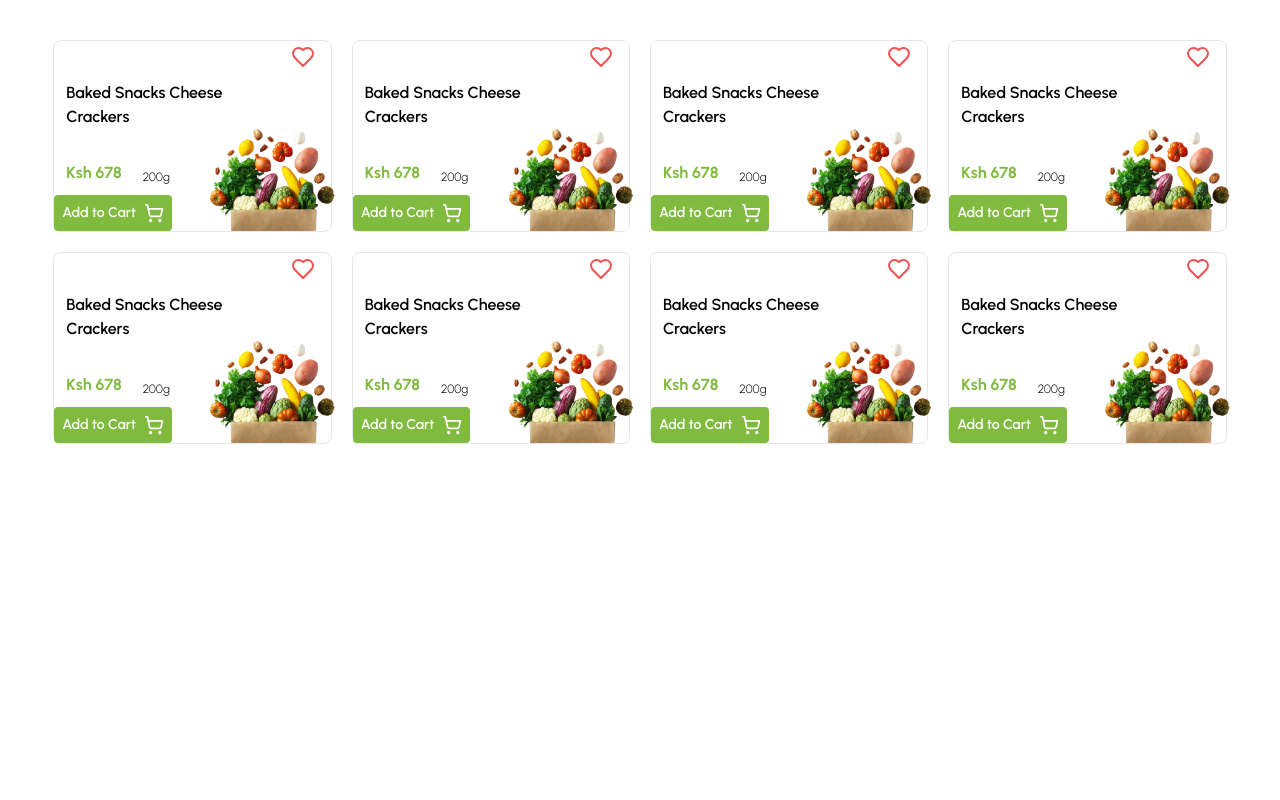
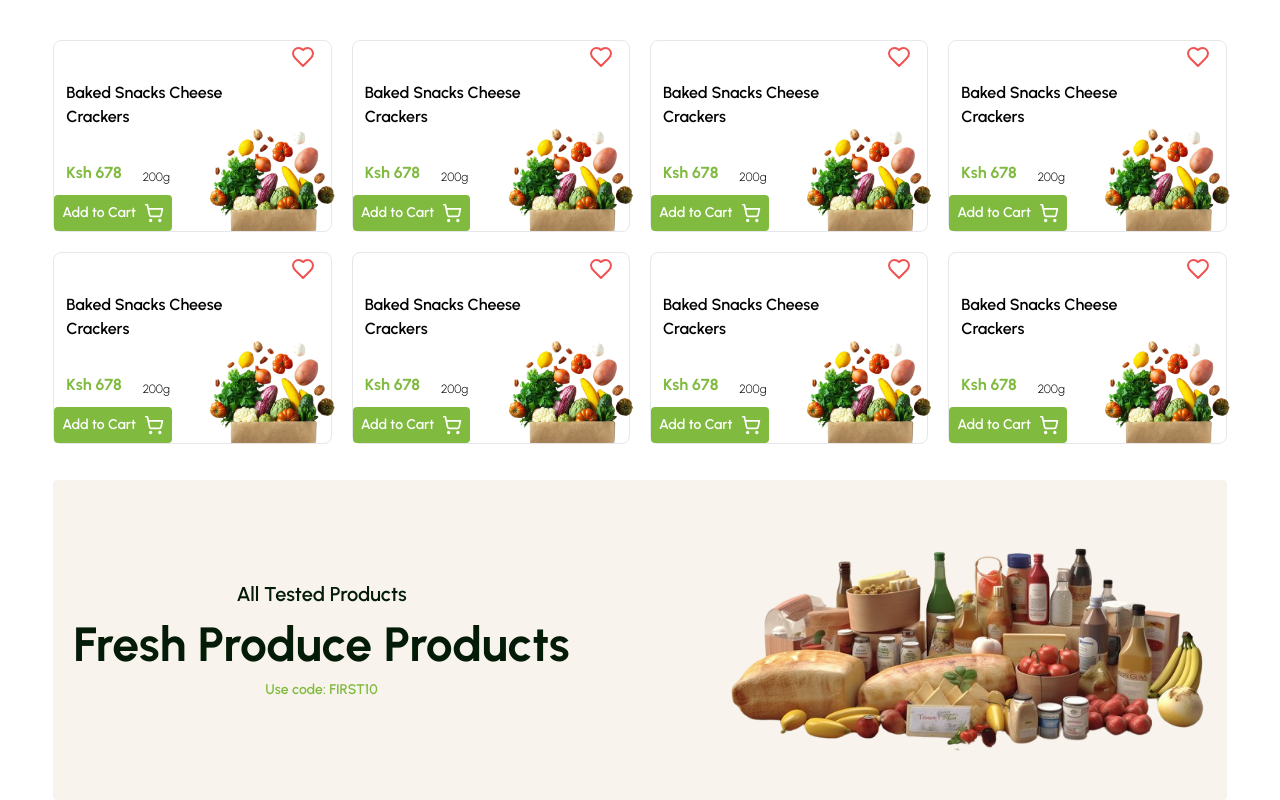
Before and after one commit to TrekHub/chiro, a React (Vite) app: page / in a window 1280 px wide. Shown: the part 974-1774 px from the top of the page. Before the commit the page ends 1434 px from the top, so only its background shows below. Built offline with nearby package versions, Linux system fonts and the light colour scheme.

Commit message:
added the promo banner section

```diff
--- a/src/App.jsx
+++ b/src/App.jsx
@@ -1,8 +1,7 @@
-// import NavBar from "./components/NavBar";
-
 import ChiroBanner from "./components/ChiroBanner";
 import { NavBar } from "./components/NavBar";
 import ProductSection from "./sections/ProductSection";
+import PromoBanner from "./components/PromoBanner";
 
 function App() {
   return (
@@ -10,6 +9,8 @@ function App() {
       <NavBar />
       <ChiroBanner />
       <ProductSection />
+      <PromoBanner />
+
     </div>
   );
 }
--- /dev/null
+++ b/src/components/PromoBanner.jsx
@@ -0,0 +1,36 @@
+const PromoBanner = () => {
+  return (
+    <div className="w-11/12 mx-auto rounded my-5 bg-custom-bg py-5 ">
+      <div className="flex  justify-between items-center">
+        <div className="flex flex-col justify-center items-center h-full space-y-3 px-5 ">
+          <div className="text-xl font-urbanist font-semibold text-custom-dark-green">
+            All Tested Products
+          </div>
+          <div className="text-5xl font-urbanist font-bold text-custom-dark-green">
+            Fresh Produce Products
+          </div>
+          <div className="text-sm font-urbanist font-semibold text-custom-light-green">
+            Use code: FIRST10
+          </div>
+        </div>
+
+        <div className="flex ">
+          <img
+            src="src/assets/ban.png"
+            alt="food"
+            width={500}
+            className=" object-contain ml-auto"
+            loading="lazy" // Lazy loading
+            style={{ opacity: 1 }} // Initial opacity
+            onError={(e) => {
+              e.target.onerror = null;
+              e.target.style.opacity = 0;
+            }} // Hide on error
+          />
+        </div>
+      </div>
+    </div>
+  );
+};
+
+export default PromoBanner;
```
